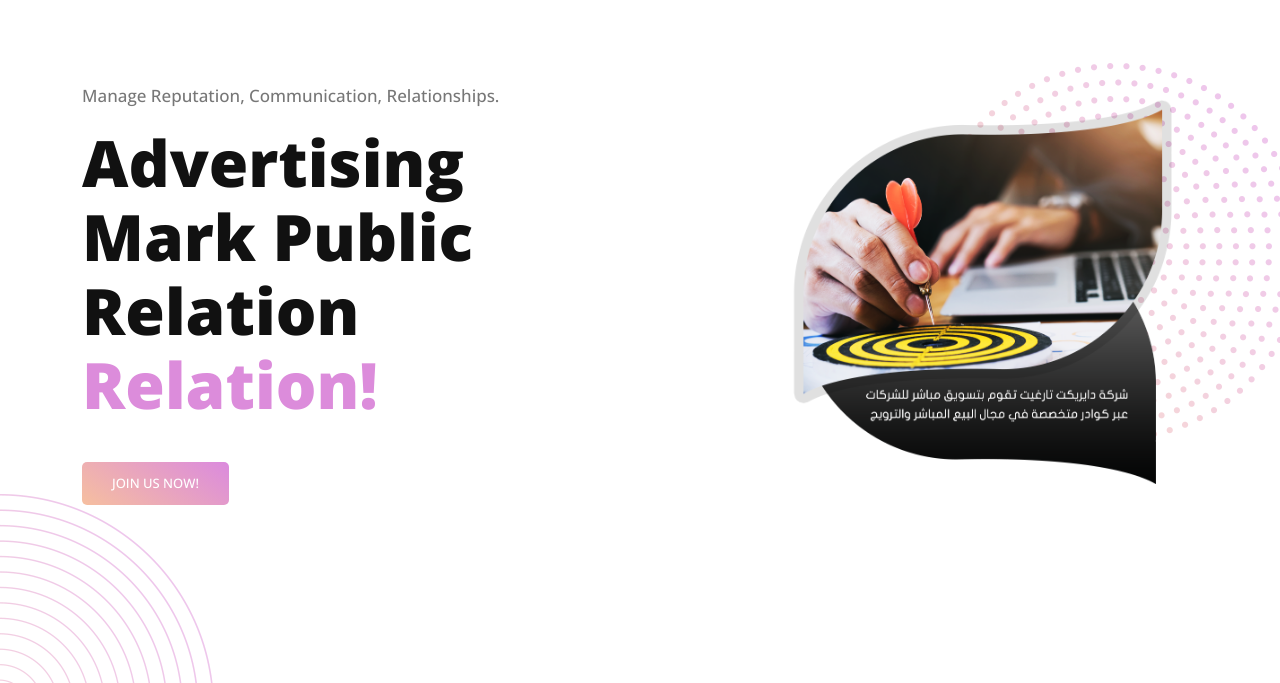
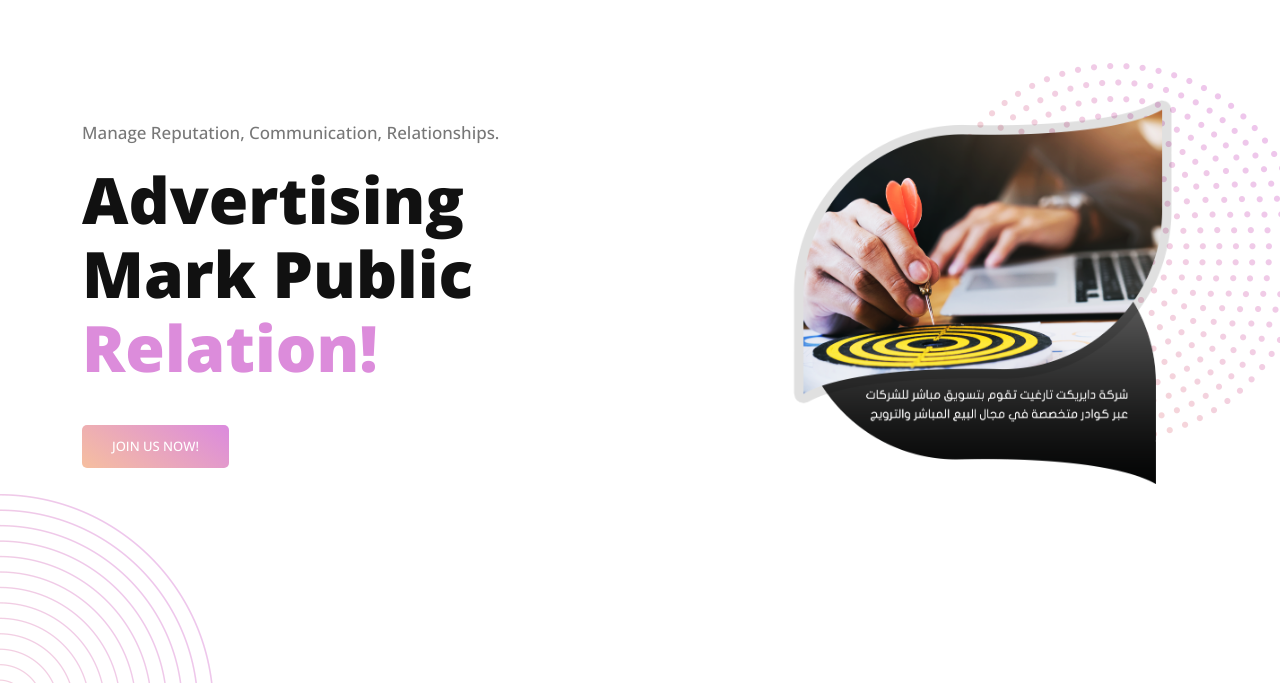
Before and after one commit to alaahahi/d-targetco, a plain HTML site: page index.html in a window 1280 px wide. Shown: the part 117-800 px from the top of the page. Drawn offline with nearby package versions, Linux system fonts and the light colour scheme.

Commit message:
Update index.html

```diff
--- a/index.html
+++ b/index.html
@@ -69,7 +69,7 @@ https://templatemo.com/tm-573-eduwell
         <div class="col-lg-6 align-self-center">
           <div class="header-text">
             <h6>Manage reputation, communication, relationships.</h6>
-            <h2>Advertising Mark Public Relation <em>Relation!</em></h2>
+            <h2>Advertising Mark Public <em>Relation!</em></h2>
             <div class="main-button-gradient">
               <div class="scroll-to-section"><a href="#contact-section">Join Us Now!</a></div>
             </div>
@@ -544,7 +544,7 @@ https://templatemo.com/tm-573-eduwell
             <!-- You just need to go to Google Maps for your own map point, and copy the embed code from Share -> Embed a map section -->
             <iframe src="https://www.google.com/maps/embed?pb=!1m14!1m12!1m3!1d51514.783906997494!2d44.007424!3d36.1988096!2m3!1f0!2f0!3f0!3m2!1i1024!2i768!4f13.1!5e0!3m2!1sar!2siq!4v1688738897115!5m2!1sar!2siq" width="100%" height="420px" frameborder="0" style="border:0; border-radius: 15px; position: relative; z-index: 2;" allowfullscreen=""></iframe>
             <div class="row">
-              <div class="col-lg-4 offset-lg-1">
+              <!-- <div class="col-lg-4 offset-lg-1">
                 <div class="contact-info">
                   <div class="icon">
                     <i class="fa fa-phone"></i>
@@ -565,7 +565,7 @@ https://templatemo.com/tm-573-eduwell
                     +964
                     7501353600 </span>
                 </div>
-              </div>
+              </div> -->
             </div>
           </div>
         </div>
```
